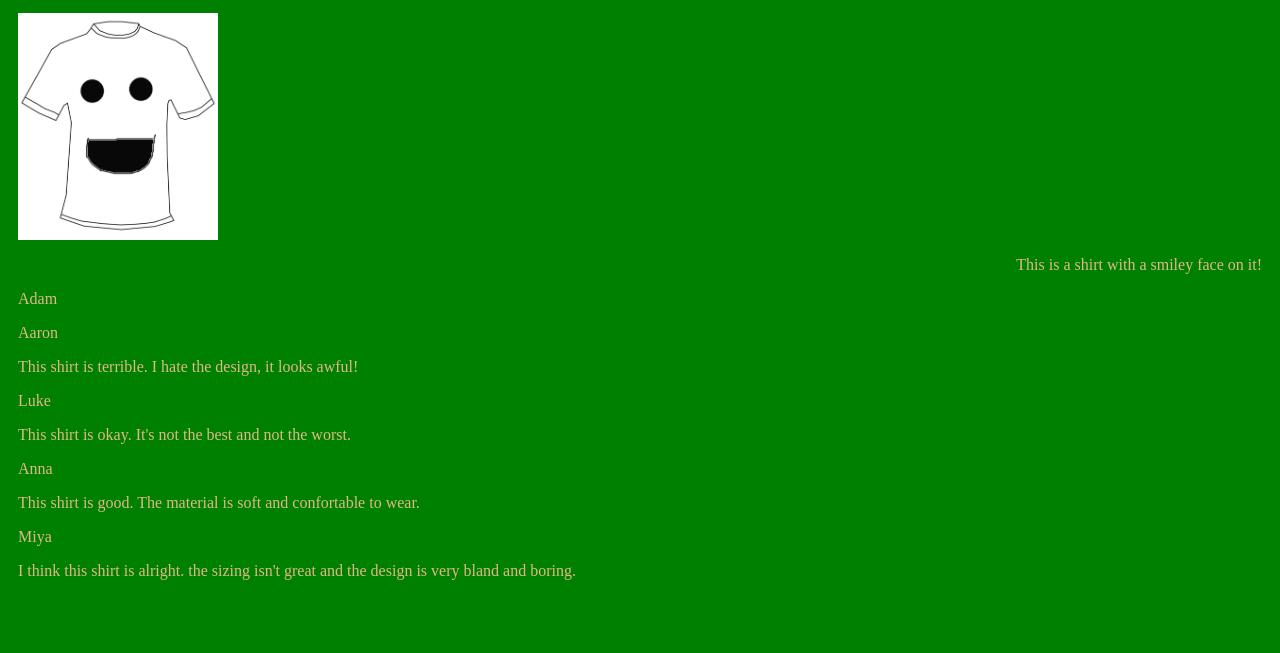
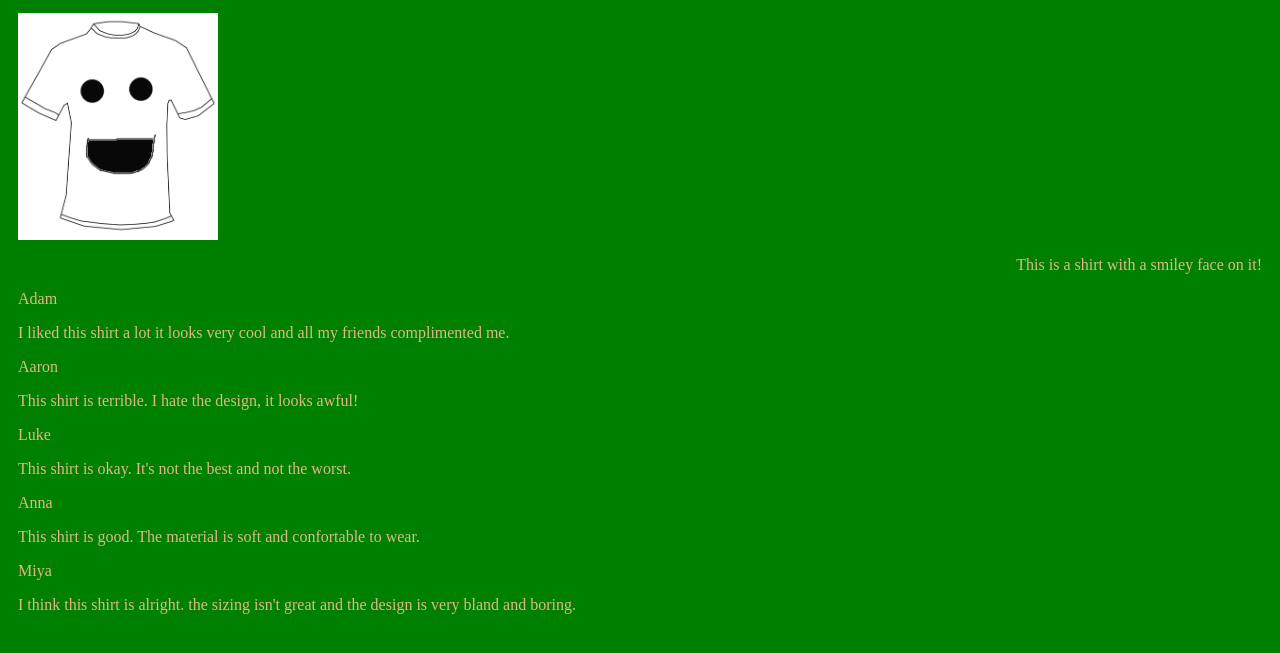
Before and after one commit to Manudopazo/Manudopazo.github.io, a plain HTML site: page index.html in a window 1280 px wide. Shown: the part 97-750 px from the top of the page. Drawn offline with Linux system fonts and the light colour scheme.

Commit message:
index.html

```diff
--- a/index.html
+++ b/index.html
@@ -17,7 +17,7 @@
 <div id="reviews">
 		<div class="review">
 				<p id="name">Adam</p>
-				<p id="content>I liked this shirt a lot it looks very cool and all my friends complimented me. </p>
+				<p id="content">I liked this shirt a lot it looks very cool and all my friends complimented me. </p>
 		</div>
 		<div class="review">
 				<p id="name">Aaron</p>
```
